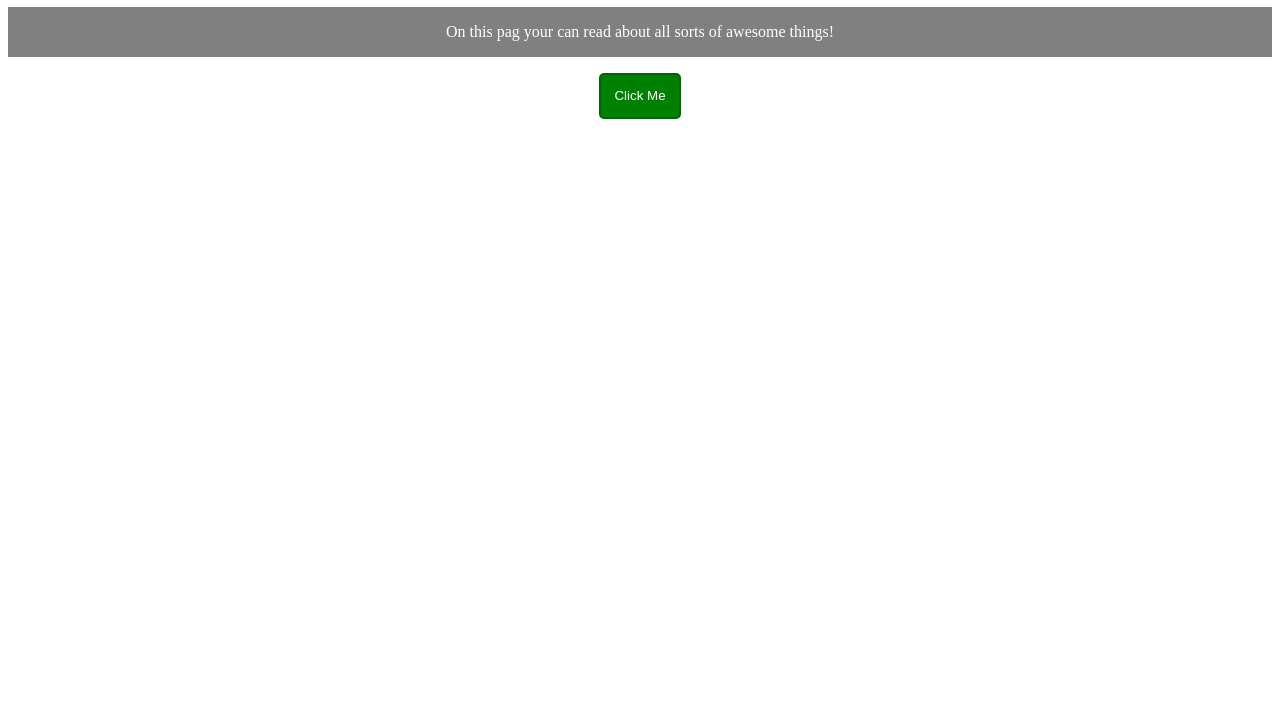
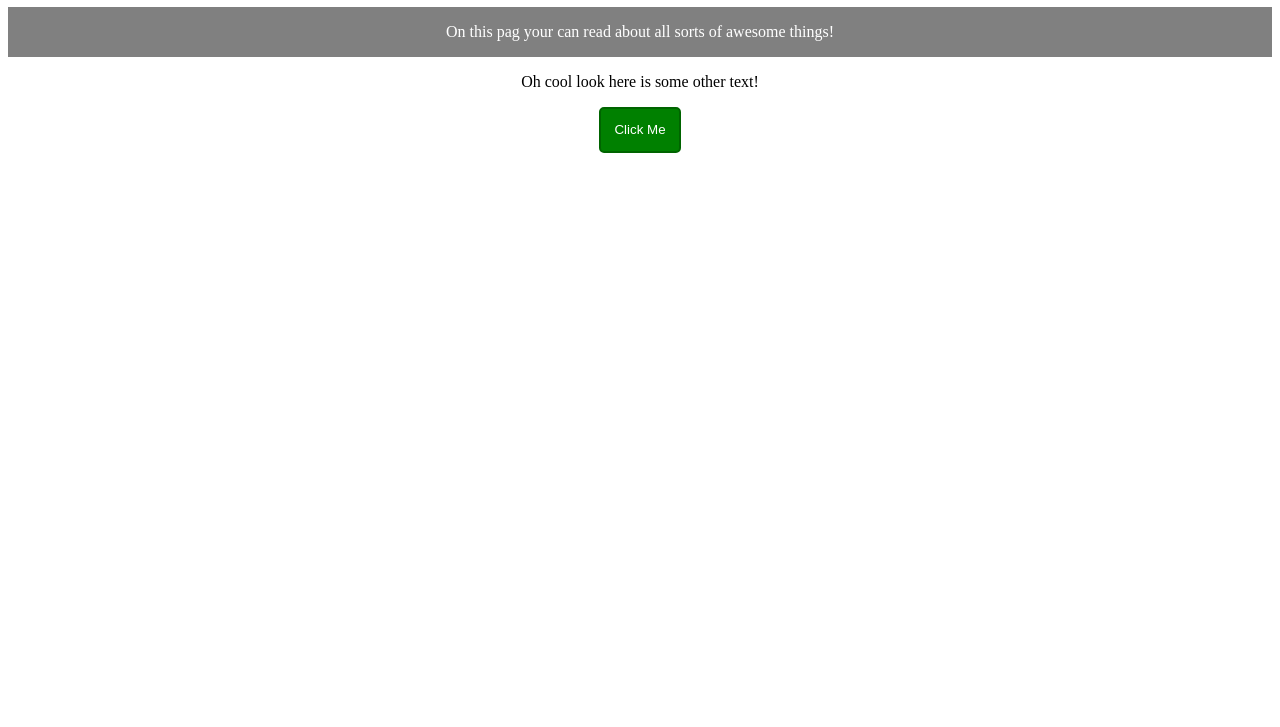
Before and after one commit to Kardelio/AmazingWebsite, a plain HTML site: page index.html in a window 1280 px wide. Shown: the part 73-800 px from the top of the page. Drawn offline with Linux system fonts and the light colour scheme.

Commit message:
Added some more text

```diff
--- a/index.html
+++ b/index.html
@@ -12,6 +12,7 @@
     <div>
         <h1 style="color: black;">Welcome to the Awesome Site</h1>
         <p class="awesome">On this pag your can read about all sorts of awesome things!</p>
+        <p>Oh cool look here is some other text!</p>
         <button onclick="popu()">Click Me</button>
     </div>
 </body>
```
